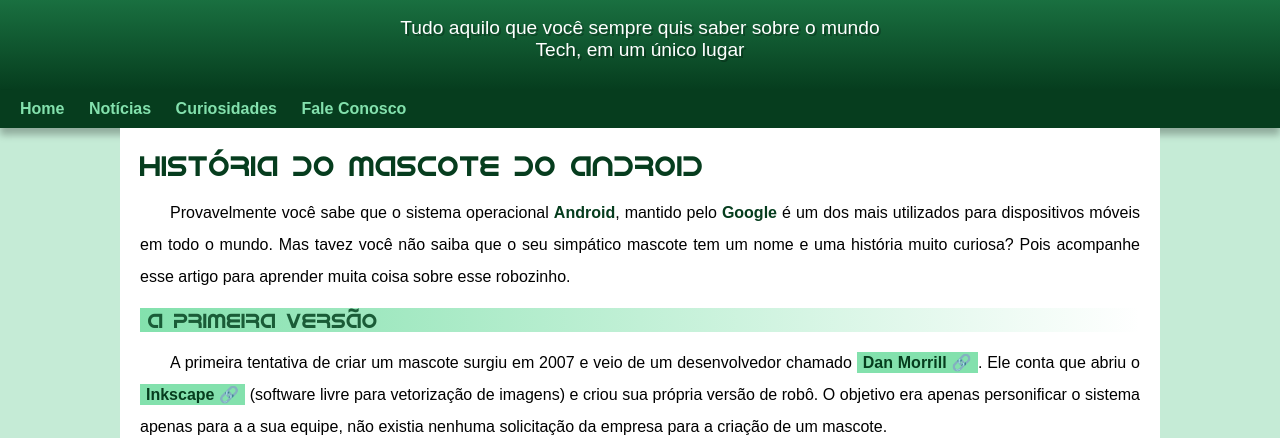
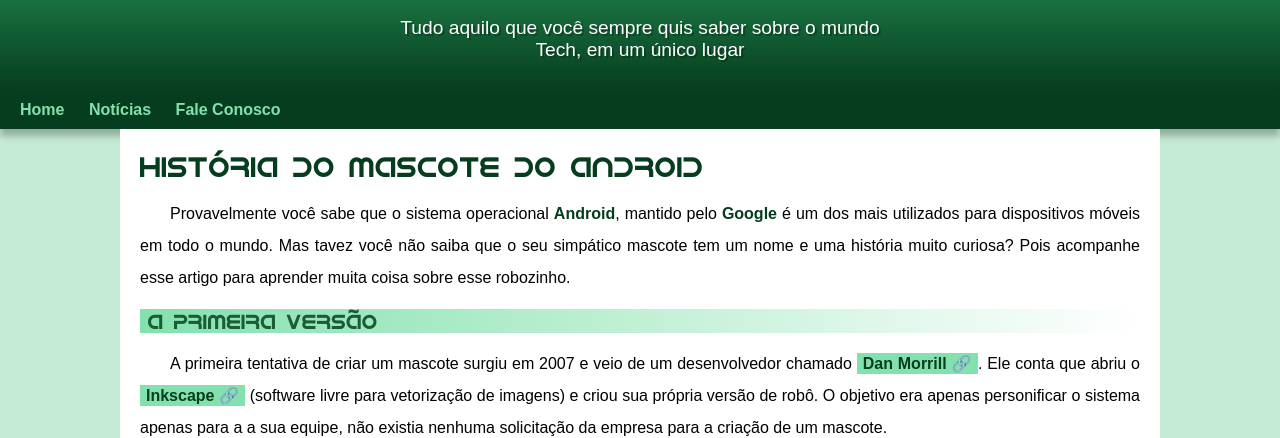
Before and after one commit to steniocsantos/projeto-android, a plain HTML site: page index.html in a window 1280 px wide. Shown: the part 100-538 px from the top of the page. Drawn offline with Linux system fonts and the light colour scheme.

Commit message:
problema de padding corrigido

```diff
--- a/estilo/style.css
+++ b/estilo/style.css
@@ -62,7 +62,7 @@ header > p {
     padding-left: 10px;
     padding-right: 10px;
     margin: auto;
-    margin-bottom: 30px;
+    padding-bottom: 30px;
     text-shadow: 2px 2px 0px rgba(0, 0, 0, 0.267);
 }
 
--- a/index.html
+++ b/index.html
@@ -23,7 +23,6 @@
     <nav>
         <a href="#">Home</a>
         <a href="#">Notícias</a>
-        <a href="#">Curiosidades</a>
         <a href="#">Fale Conosco</a>
     </nav>
 
```
